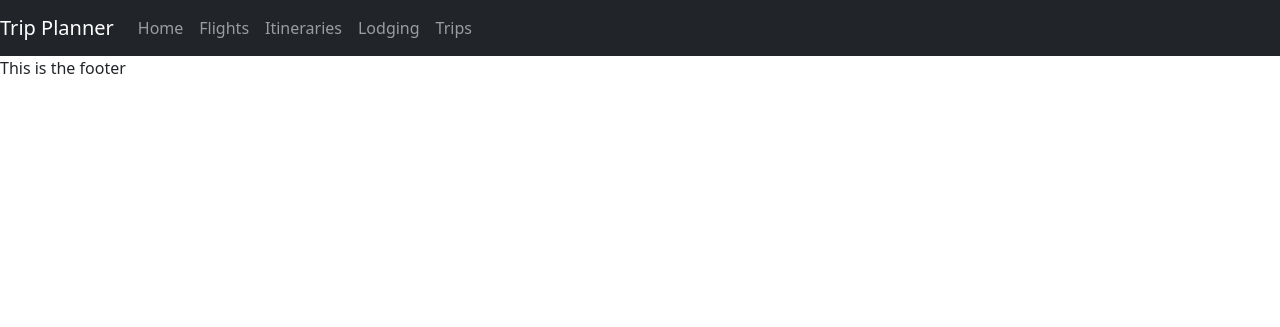
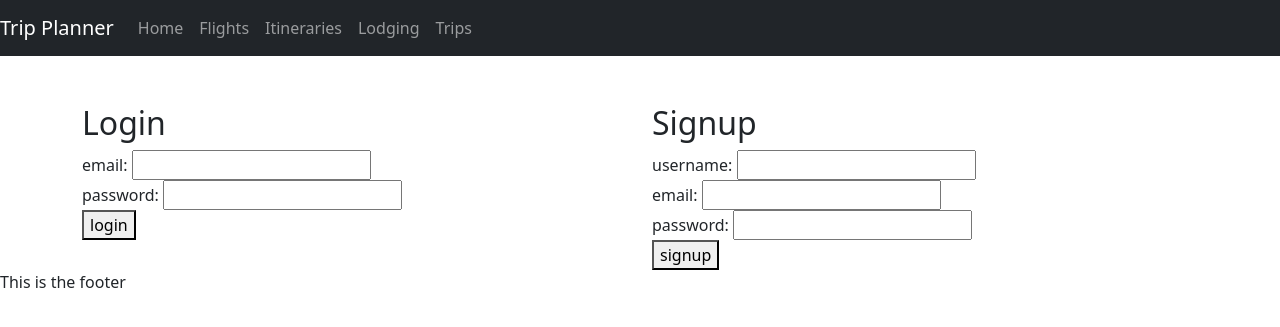
Before and after one commit to natale565/Trip-Planner, a Node server app: template views/home.ejs in a window 1280 px wide. Shown: the top 327 px of the page. Run offline with Node 20, Linux system fonts and the light colour scheme; the template is opened without the code that fills it: most values are stand-ins (such as "Sample title", 1, 10 or a date in 2020); some libraries are stand-ins or nearby versions.

Commit message:
started homepage

```diff
--- a/views/home.ejs
+++ b/views/home.ejs
@@ -1,2 +1,69 @@
 <%- include('partials/head')%> <%- include('partials/navbar') %>
+<main class="container mt-5">
+    <% if (logged_in) { %>
+        <div class="mb-4">
+            <a href="/" class="btn btn-primary">Start a New Trip</a>
+          </div>
+    <h2 class="mb-4">Your Trips</h2>
+    <div class="row">
+    <% if (trips.length > 0) { %>
+    <% trips.forEach(trip => { %>
+        <div class="col-md-4 mb-4">
+        <div class="card mb-4">
+        <a href="/trips/<%= trip.id %>">
+        <div class="card-body">
+            <h2 class="card-title"><%= trip.name %></h2>
+            <p class="card-text">Location: <%= trip.location %></p>
+        </div>
+        </a>
+        </div>
+        </div>
+    <% }); %>
+    <% } else { %>
+        <p>No trips found for this user.</p>
+    <% } %>
+        </div>
+    <% } else { %>
+        <div class="row">
+            <div class="col-md-6">
+              <h2>Login</h2>
+
+              <form class="login-form">
+                <div>
+                  <label for="email-login">email:</label>
+                  <input class="form-input" type="text" id="email-login" />
+                </div>
+                <div>
+                  <label for="password-login">password:</label>
+                  <input class="form-input" type="password" id="password-login" />
+                </div>
+                <div>
+                  <button type="submit">login</button>
+                </div>
+              </form>
+            </div>
+            <div class="col-md-6">
+              <h2>Signup</h2>
+
+              <form class="signup-form">
+                <div>
+                  <label for="username-signup">username:</label>
+                  <input class="form-input" type="text" id="username-signup" />
+                </div>
+                <div>
+                  <label for="email-signup">email:</label>
+                  <input class="form-input" type="text" id="email-signup" />
+                </div>
+                <div>
+                  <label for="password-signup">password:</label>
+                  <input class="form-input" type="password" id="password-signup" />
+                </div>
+                <div>
+                  <button type="submit">signup</button>
+                </div>
+              </form>
+            </div>
+          </div>
+    <% } %>
+</main>
 <%-include('partials/footer')%>
```
Also changed, not shown: views/flight.ejs (+26 -2 lines).
